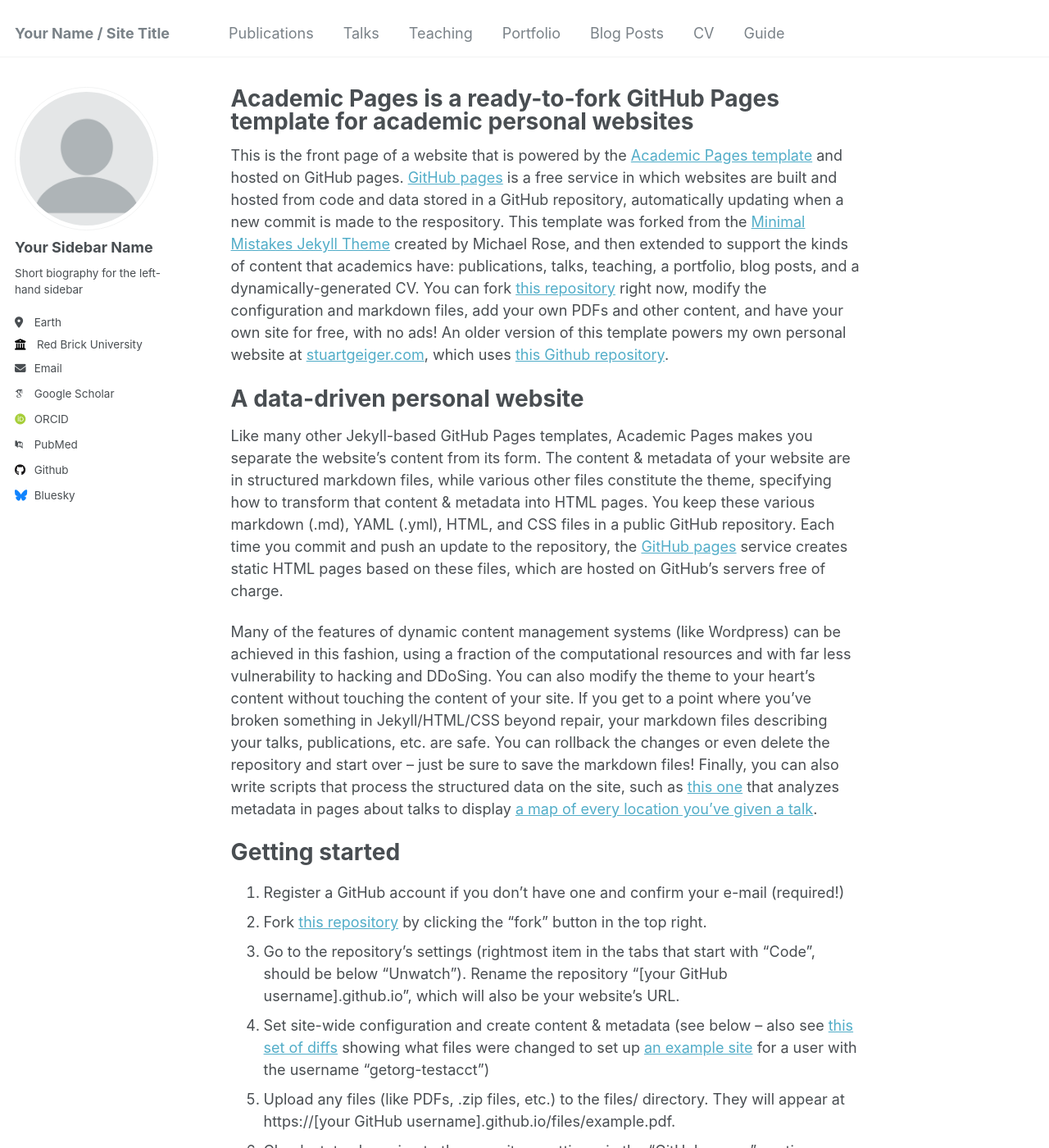
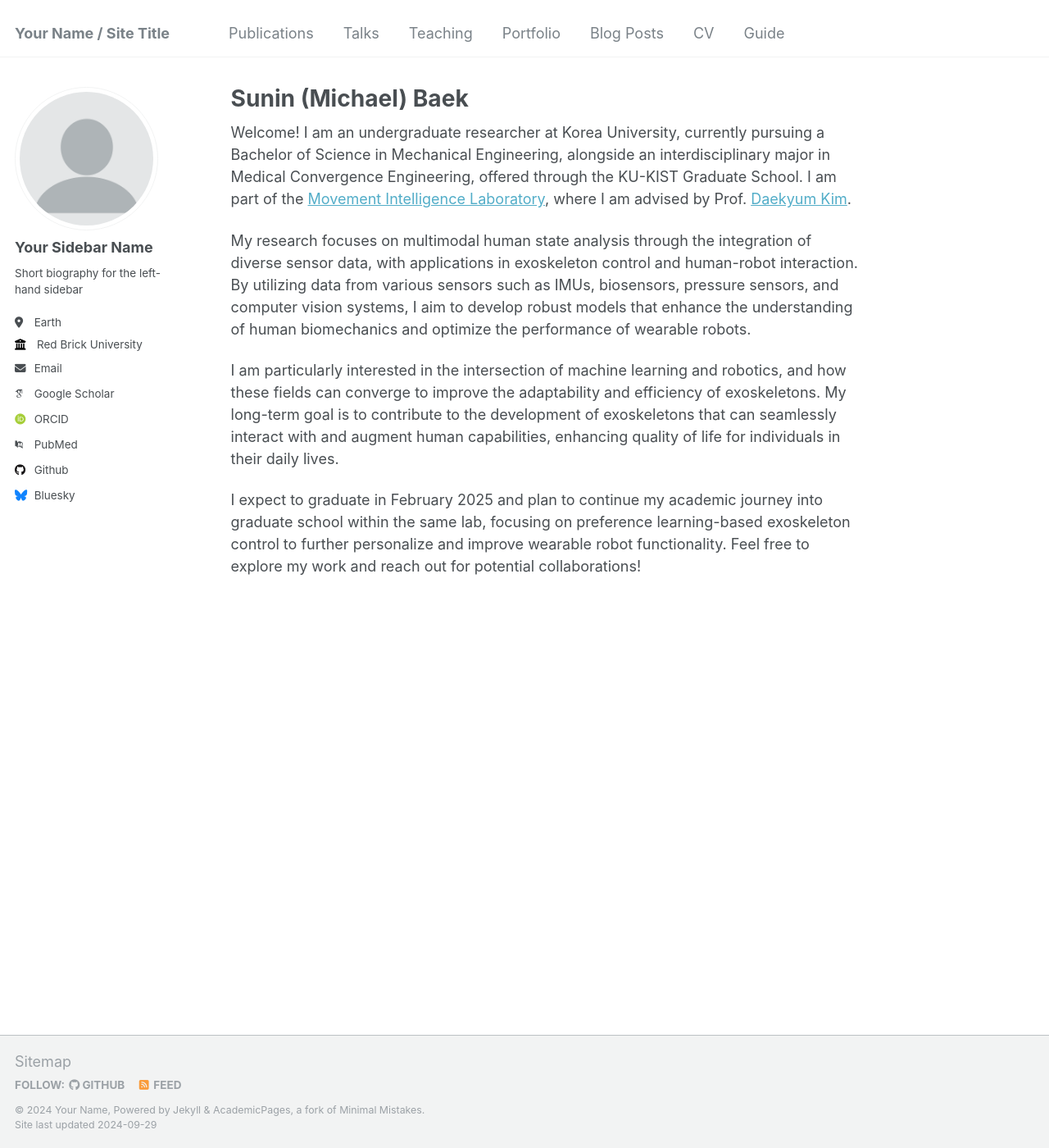
Before and after one commit to suninbaek/suninbaek.github.io, a Jekyll site: the page built from _pages/about.md, in a window 1280 px wide and 1400 px high. Shown: the whole window at 82% size. Built offline with Jekyll 4.4.1, drawn with Linux system fonts in a browser that asks for light colours; some web fonts are replaced; some of the changed text lies outside the part shown.

Commit message:
Update about.md

```diff
--- a/_pages/about.md
+++ b/_pages/about.md
@@ -1,49 +1,16 @@
 ---
 permalink: /
-title: "Academic Pages is a ready-to-fork GitHub Pages template for academic personal websites"
+title: "Sunin (Michael) Baek"
 author_profile: true
 redirect_from:
   - /about/
   - /about.html
 ---
 
-This is the front page of a website that is powered by the [Academic Pages template](https://github.com/academicpages/academicpages.github.io) and hosted on GitHub pages. [GitHub pages](https://pages.github.com) is a free service in which websites are built and hosted from code and data stored in a GitHub repository, automatically updating when a new commit is made to the respository. This template was forked from the [Minimal Mistakes Jekyll Theme](https://mmistakes.github.io/minimal-mistakes/) created by Michael Rose, and then extended to support the kinds of content that academics have: publications, talks, teaching, a portfolio, blog posts, and a dynamically-generated CV. You can fork [this repository](https://github.com/academicpages/academicpages.github.io) right now, modify the configuration and markdown files, add your own PDFs and other content, and have your own site for free, with no ads! An older version of this template powers my own personal website at [stuartgeiger.com](http://stuartgeiger.com), which uses [this Github repository](https://github.com/staeiou/staeiou.github.io).
+Welcome! I am an undergraduate researcher at Korea University, currently pursuing a Bachelor of Science in Mechanical Engineering, alongside an interdisciplinary major in Medical Convergence Engineering, offered through the KU-KIST Graduate School. I am part of the [Movement Intelligence Laboratory](https://www.daekyumkim.com/home), where I am advised by Prof. [Daekyum Kim](https://www.daekyumkim.com/members/professor).
 
-A data-driven personal website
-======
-Like many other Jekyll-based GitHub Pages templates, Academic Pages makes you separate the website's content from its form. The content & metadata of your website are in structured markdown files, while various other files constitute the theme, specifying how to transform that content & metadata into HTML pages. You keep these various markdown (.md), YAML (.yml), HTML, and CSS files in a public GitHub repository. Each time you commit and push an update to the repository, the [GitHub pages](https://pages.github.com/) service creates static HTML pages based on these files, which are hosted on GitHub's servers free of charge.
+My research focuses on multimodal human state analysis through the integration of diverse sensor data, with applications in exoskeleton control and human-robot interaction. By utilizing data from various sensors such as  IMUs, biosensors, pressure sensors, and computer vision systems, I aim to develop robust models that enhance the understanding of human biomechanics and optimize the performance of wearable robots.
 
-Many of the features of dynamic content management systems (like Wordpress) can be achieved in this fashion, using a fraction of the computational resources and with far less vulnerability to hacking and DDoSing. You can also modify the theme to your heart's content without touching the content of your site. If you get to a point where you've broken something in Jekyll/HTML/CSS beyond repair, your markdown files describing your talks, publications, etc. are safe. You can rollback the changes or even delete the repository and start over -- just be sure to save the markdown files! Finally, you can also write scripts that process the structured data on the site, such as [this one](https://github.com/academicpages/academicpages.github.io/blob/master/talkmap.ipynb) that analyzes metadata in pages about talks to display [a map of every location you've given a talk](https://academicpages.github.io/talkmap.html).
+I am particularly interested in the intersection of machine learning and robotics, and how these fields can converge to improve the adaptability and efficiency of exoskeletons. My long-term goal is to contribute to the development of exoskeletons that can seamlessly interact with and augment human capabilities, enhancing quality of life for individuals in their daily lives.
 
-Getting started
-======
-1. Register a GitHub account if you don't have one and confirm your e-mail (required!)
-1. Fork [this repository](https://github.com/academicpages/academicpages.github.io) by clicking the "fork" button in the top right.
-1. Go to the repository's settings (rightmost item in the tabs that start with "Code", should be below "Unwatch"). Rename the repository "[your GitHub username].github.io", which will also be your website's URL.
-1. Set site-wide configuration and create content & metadata (see below -- also see [this set of diffs](http://archive.is/3TPas) showing what files were changed to set up [an example site](https://getorg-testacct.github.io) for a user with the username "getorg-testacct")
-1. Upload any files (like PDFs, .zip files, etc.) to the files/ directory. They will appear at https://[your GitHub username].github.io/files/example.pdf.
-1. Check status by going to the repository settings, in the "GitHub pages" section
-
-Site-wide configuration
-------
-The main configuration file for the site is in the base directory in [_config.yml](https://github.com/academicpages/academicpages.github.io/blob/master/_config.yml), which defines the content in the sidebars and other site-wide features. You will need to replace the default variables with ones about yourself and your site's github repository. The configuration file for the top menu is in [_data/navigation.yml](https://github.com/academicpages/academicpages.github.io/blob/master/_data/navigation.yml). For example, if you don't have a portfolio or blog posts, you can remove those items from that navigation.yml file to remove them from the header.
-
-Create content & metadata
-------
-For site content, there is one markdown file for each type of content, which are stored in directories like _publications, _talks, _posts, _teaching, or _pages. For example, each talk is a markdown file in the [_talks directory](https://github.com/academicpages/academicpages.github.io/tree/master/_talks). At the top of each markdown file is structured data in YAML about the talk, which the theme will parse to do lots of cool stuff. The same structured data about a talk is used to generate the list of talks on the [Talks page](https://academicpages.github.io/talks), each [individual page](https://academicpages.github.io/talks/2012-03-01-talk-1) for specific talks, the talks section for the [CV page](https://academicpages.github.io/cv), and the [map of places you've given a talk](https://academicpages.github.io/talkmap.html) (if you run this [python file](https://github.com/academicpages/academicpages.github.io/blob/master/talkmap.py) or [Jupyter notebook](https://github.com/academicpages/academicpages.github.io/blob/master/talkmap.ipynb), which creates the HTML for the map based on the contents of the _talks directory).
-
-**Markdown generator**
-
-I have also created [a set of Jupyter notebooks](https://github.com/academicpages/academicpages.github.io/tree/master/markdown_generator
-) that converts a CSV containing structured data about talks or presentations into individual markdown files that will be properly formatted for the Academic Pages template. The sample CSVs in that directory are the ones I used to create my own personal website at stuartgeiger.com. My usual workflow is that I keep a spreadsheet of my publications and talks, then run the code in these notebooks to generate the markdown files, then commit and push them to the GitHub repository.
-
-How to edit your site's GitHub repository
-------
-Many people use a git client to create files on their local computer and then push them to GitHub's servers. If you are not familiar with git, you can directly edit these configuration and markdown files directly in the github.com interface. Navigate to a file (like [this one](https://github.com/academicpages/academicpages.github.io/blob/master/_talks/2012-03-01-talk-1.md) and click the pencil icon in the top right of the content preview (to the right of the "Raw | Blame | History" buttons). You can delete a file by clicking the trashcan icon to the right of the pencil icon. You can also create new files or upload files by navigating to a directory and clicking the "Create new file" or "Upload files" buttons.
-
-Example: editing a markdown file for a talk
-![Editing a markdown file for a talk](/images/editing-talk.png)
-
-For more info
-------
-More info about configuring Academic Pages can be found in [the guide](https://academicpages.github.io/markdown/). The [guides for the Minimal Mistakes theme](https://mmistakes.github.io/minimal-mistakes/docs/configuration/) (which this theme was forked from) might also be helpful.
+I expect to graduate in February 2025 and plan to continue my academic journey into graduate school within the same lab, focusing on preference learning-based exoskeleton control to further personalize and improve wearable robot functionality. Feel free to explore my work and reach out for potential collaborations!
```
